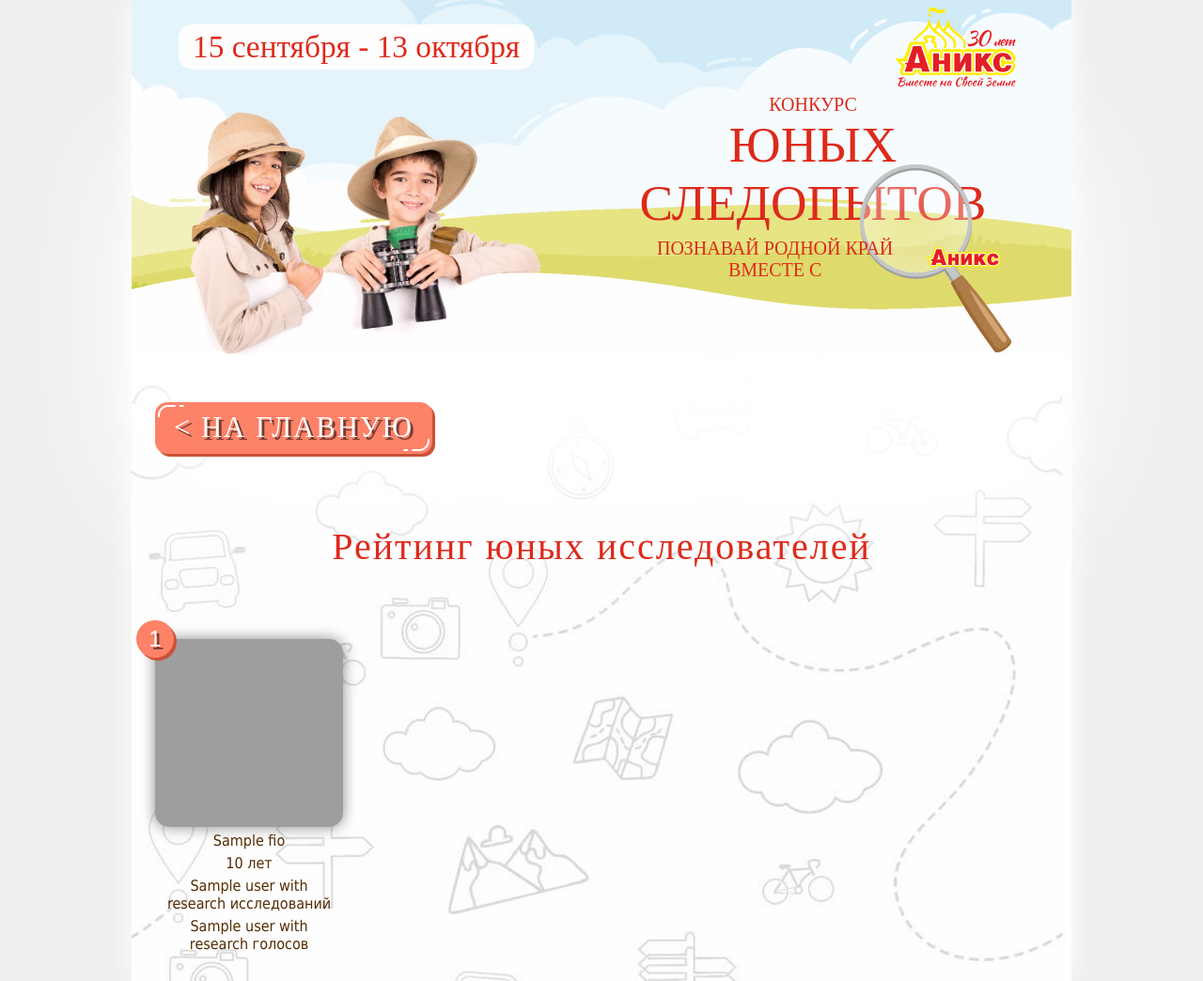
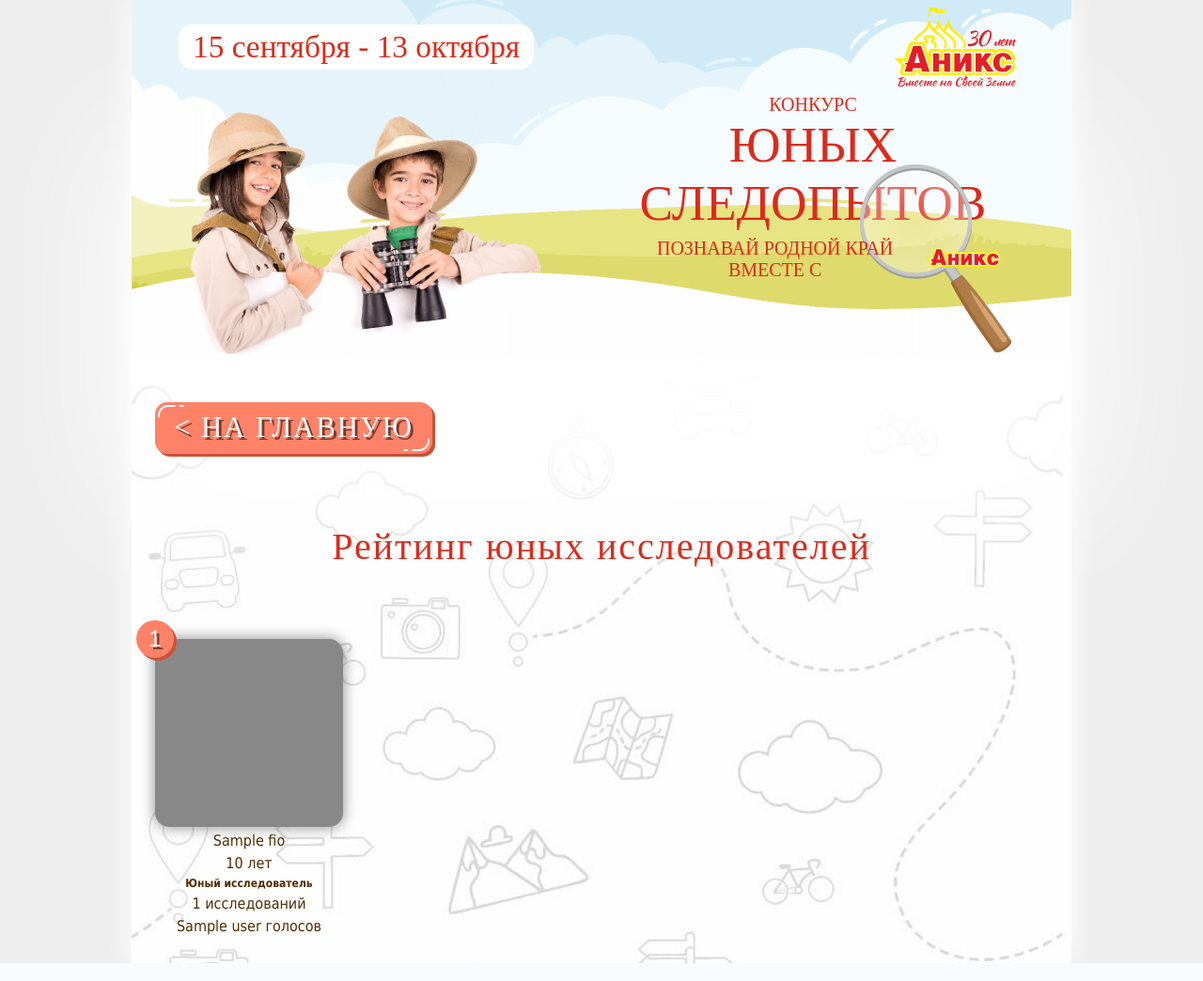
Before and after one commit to BitLittel/sledopit, a Flask app: template main/templates/rating.html in a window 1280 px wide. Shown: the whole page at 94% size. Run offline with Flask 2, Linux system fonts and the light colour scheme; the template is opened without the code that fills it: most values are stand-ins (such as "Sample title", 1, 10 or a date in 2020); parts of the project's set-up code (start-up, migrations or seed data) failed here and were passed over; some libraries are stand-ins or nearby versions; some web fonts are replaced; grey boxes are pictures that could not be loaded.

Commit message:
Оптимизированн запрос(в 4,5 раза быстрее)

```diff
--- a/main/templates/rating.html
+++ b/main/templates/rating.html
@@ -37,22 +37,22 @@
       <h1 style="display: block">Рейтинг юных исследователей</h1>
     </div>
     <div class="flexGrid">
-        {% if all_user_with_researchs != None %}
-            {% for i in range(all_user_with_researchs|length) %}
-                <div class="participantContainer" onclick="window.location.replace('{{ url_for('research', id_research=all_user_with_researchs[i][1]) }}')">
+        {% if top_users != None %}
+            {% for i in range(top_users|length) %}
+                <div class="participantContainer" onclick="window.location.replace('{{ url_for('research', id_research=top_users[i][0].id) }}')">
                     <div class="rankEmbed">{{ i + 1 }}</div>
-                    <div class="participantPhoto" style="{{ 'background-image: url('+url_for('static', filename='img/reseach_img/'+all_user_with_researchs[i][2])+')' if all_user_with_researchs[i][2] else ''}}"></div>
-                    <p>{{ all_user_with_researchs[i][0].FIO }}</p>
-                    <p>{{ all_user_with_researchs[i][0].age }} лет</p>
-                    {% if all_user_with_researchs[i][3]== 1 %}
+                    <div class="participantPhoto" style="{{ 'background-image: url('+url_for('static', filename='img/reseach_img/'+top_users[i][0].main_photo_path)+')' if top_users[i][0].main_photo_path else ''}}"></div>
+                    <p>{{ top_users[i][0].FIO }}</p>
+                    <p>{{ top_users[i][0].age }} лет</p>
+                    {% if top_users[i][0].count_research == 1 %}
                         <p class="rank">Юный исследователь</p>
-                    {% elif all_user_with_researchs[i][3] == 2 %}
+                    {% elif top_users[i][0].count_research == 2 %}
                         <p class="rank">Следопыт</p>
-                    {% elif all_user_with_researchs[i][3] >= 3 %}
+                    {% elif top_users[i][0].count_research >= 3 %}
                         <p class="rank">Следопыт-супергерой</p>
                     {% endif %}
-                    <p>{{ all_user_with_researchs[i][3] }} исследований</p>
-                    <p><span id="count_votes">{{ all_user_with_researchs[i][4] }}</span> голосов</p>
+                    <p>{{ top_users[i][0].count_research }} исследований</p>
+                    <p><span id="count_votes">{{ top_users[i][1] }}</span> голосов</p>
                 </div>
             {% endfor %}
         {% else %}
--- a/main/views.py
+++ b/main/views.py
@@ -1,7 +1,7 @@
 # -*- coding: utf-8 -*-
 from main import main
 from flask import render_template, g, request, redirect, url_for
-from flask_login import current_user, login_required, login_user, LoginManager, logout_user
+from flask_login import current_user, login_required, LoginManager, logout_user
 from main.database import Users, Session, Votes, Research
 from sqlalchemy import and_, or_
 from flask_wtf.csrf import CSRFProtect
@@ -28,6 +28,7 @@ def load_user(uid):
 
 @login_manager.unauthorized_handler
 def unauth():
+    # todo: где test изменить на index
     return redirect(url_for("test", next=request.path))
 
 
@@ -55,8 +56,14 @@ def index():
         Research
     ).filter(
         or_(
-            and_(Research.checked == 0, Research.prichina == None),
-            and_(Research.checked == 0, Research.prichina == '')
+            and_(
+                Research.checked == 0,
+                Research.prichina == None
+            ),
+            and_(
+                Research.checked == 0,
+                Research.prichina == ''
+            )
         )
     ).all()
     return render_template('admin.html', get_all_researchs=get_all_researchs)
@@ -65,57 +72,24 @@ def index():
 @main.route('/', methods=['GET'])
 @main.route('/main', methods=['GET'])
 def test():
-
-    # rand_user = db.query(
-    #     Users.id.label('user_id'),
-    #     Users.FIO,
-    #     Users.age,
-    #     Research.id,
-    #     Research.main_photo_path
-    # ).join(
-    #     Research,
-    #     Research.user_id == Users.id
-    # ).filter(
-    #     and_(Research.checked == True)
-    # ).order_by(func.rand()).limit(4).all()
-    # users = []
-    # for i in rand_user:
-    #     count_research = db.query(Research).filter(
-    #         and_(Research.user_id == i.user_id, Research.checked == True)).count()
-    #     count_votes = db.query(Votes).join(Research, Research.id == Votes.user_vote_to_research).filter(
-    #         and_(Votes.user_research == i.user_id, Research.checked == True)).count()
-    #     users.append([i, count_research, count_votes])
-
+    top_user = g.db.query(
+        Users.id.label('user_id'),
+        Users.FIO,
+        Users.age,
+        Research.id,
+        Research.main_photo_path,
+        func.count(Research.id).label('count_research')
+    ).join(
+        Research,
+        Research.user_id == Users.id
+    ).filter(Research.checked == True).group_by(Users.id).all()
     users = []
-    all_user = g.db.query(Users.id.label('user_id'), Users.FIO, Users.age).all()
-    for i in all_user:
-
-        check_research = g.db.query(
-            Research.id,
-            Research.main_photo_path
-        ).filter(
-            and_(Research.user_id == i.user_id, Research.checked == True)
-        ).first()
-
-        if check_research:
-
-            count_research = g.db.query(
-                Research
-            ).filter(
-                and_(Research.user_id == i.user_id, Research.checked == True)
-            ).count()
-
-            count_votes = g.db.query(
-                Votes
-            ).join(
-                Research,
-                Research.id == Votes.user_vote_to_research
-            ).filter(
-                and_(Votes.user_research == i.user_id, Research.checked == True)
-            ).count()
-
-            users.append([i, check_research.id, check_research.main_photo_path, count_research, count_votes])
-    users = sorted(users, key=lambda x: x[4], reverse=True) if users != [] else None
+    for i in top_user:
+        count_votes = g.db.query(Votes).join(Research, Research.id == Votes.user_vote_to_research).filter(
+            and_(Votes.user_research == i.user_id, Research.checked == True)
+        ).count()
+        users.append([i, count_votes])
+    users = sorted(users, key=lambda x: x[1], reverse=True)[0:4] if users != [] else None
 
     research_famous_people = g.db.query(
         Research.id,
@@ -175,7 +149,7 @@ def test():
         user_autificate = False
 
     return render_template('index.html',
-                           random_users=users,
+                           top_users=users,
                            research_famous_people=research_famous_people,
                            research_plants=research_plants,
                            research_animals=research_animals,
@@ -185,38 +159,25 @@ def test():
 
 @main.route("/rating", methods=['GET', 'POST'])
 def rating():
+    top_user = g.db.query(
+        Users.id.label('user_id'),
+        Users.FIO,
+        Users.age,
+        Research.id,
+        Research.main_photo_path,
+        func.count(Research.id).label('count_research')
+    ).join(
+        Research,
+        Research.user_id == Users.id
+    ).filter(Research.checked == True).group_by(Users.id).all()
     users = []
-    all_user = g.db.query(Users.id.label('user_id'), Users.FIO, Users.age).all()
-    for i in all_user:
-
-        check_research = g.db.query(
-            Research.id,
-            Research.main_photo_path
-        ).filter(
-            and_(Research.user_id == i.user_id, Research.checked == True)
-        ).first()
-
-        if check_research:
-
-            count_research = g.db.query(
-                Research
-            ).filter(
-                and_(Research.user_id == i.user_id, Research.checked == True)
-            ).count()
-
-            count_votes = g.db.query(
-                Votes
-            ).join(
-                Research,
-                Research.id == Votes.user_vote_to_research
-            ).filter(
-                and_(Votes.user_research == i.user_id, Research.checked == True)
-            ).count()
-
-            users.append([i, check_research.id, check_research.main_photo_path, count_research, count_votes])
-    users = sorted(users, key=lambda x: x[4], reverse=True) if users != [] else None
-
-    return render_template('rating.html', all_user_with_researchs=users)
+    for i in top_user:
+        count_votes = g.db.query(Votes).join(Research, Research.id == Votes.user_vote_to_research).filter(
+            and_(Votes.user_research == i.user_id, Research.checked == True)
+        ).count()
+        users.append([i, count_votes])
+    users = sorted(users, key=lambda x: x[1], reverse=True) if users != [] else None
+    return render_template('rating.html', top_users=users)
 
 
 @main.route('/add_research/<type_research>')
@@ -250,7 +211,6 @@ def research(id_research):
     ).filter(
         Research.id == id_research
     ).first()
-
     if check_research is None:
         return redirect(url_for('test'))
 
@@ -278,14 +238,7 @@ def category(type_category):
         count_votes_user = None
 
     users = []
-    filter_res = [and_(
-        Research.type_research == type_category,
-        Research.user_id == current_user.id
-    )] if user_autificate else [and_(
-        Research.type_research == type_category,
-        Research.checked == True
-    )]
-
+    filter_cat = [and_(Research.type_research == type_category, Research.user_id == current_user.id)] if user_autificate else [and_(Research.type_research == type_category, Research.checked == True)]
     get_research_with_categorys = g.db.query(
         Research.id,
         Research.name,
@@ -295,10 +248,9 @@ def category(type_category):
         Users.id.label('user_id')
     ).join(
         Users,
-        Users.id == Research.user_id, isouter=True
-    ).filter(
-        *filter_res
-    ).all()
+        Users.id == Research.user_id,
+        isouter=True
+    ).filter(*filter_cat).all()
 
     if get_research_with_categorys != [(None, None, None, None, None)]:
         for i in get_research_with_categorys:
@@ -327,6 +279,11 @@ def edit_research(id_research):
     return render_template("edit_research.html", check_research=check_research)
 
 
+@main.route('/test_user', methods=['POST', 'GET'])
+def test_user():
+    return ''
+
+
 @main.route('/logout')
 @login_required
 def logout():
```
Also changed, not shown: main/templates/index.html (+10 -10 lines), test.py (+11 -24 lines).
